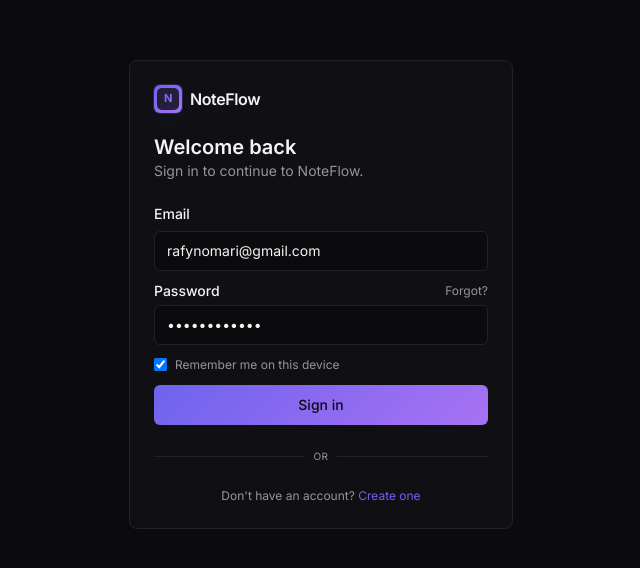
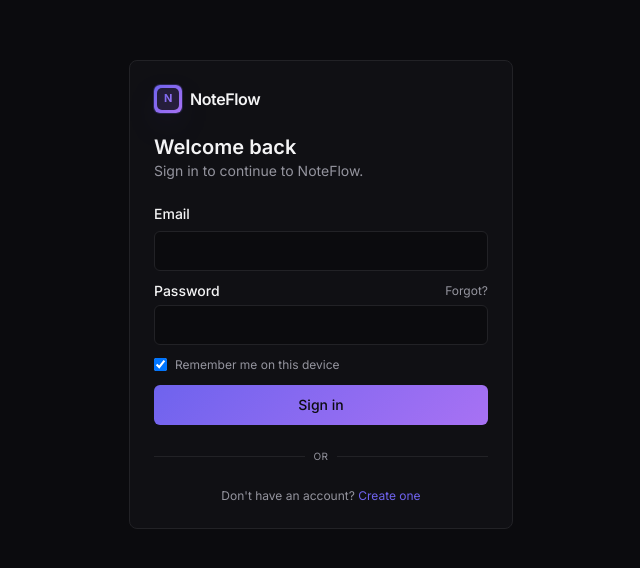
Before and after one commit to Rafy-Tho/Notiva, a React (Vite) app in the folder frontend/: page /login in a window 1280 px wide. Shown: the part 106-674 px from the top of the page, without its empty margins (319-959 px from the left). Built offline with nearby package versions, Linux system fonts and the light colour scheme; no server answers.

Commit message:
feat: clear default email and password fields in Login and Register pages

```diff
--- a/frontend/src/pages/auth/LoginPage.jsx
+++ b/frontend/src/pages/auth/LoginPage.jsx
@@ -14,8 +14,8 @@ export function LoginPage() {
   const navigate = useNavigate();
   const location = useLocation();
   const login = useAuthStore((s) => s.login);
-  const [email, setEmail] = useState("rafynomari@gmail.com");
-  const [password, setPassword] = useState("Password123!");
+  const [email, setEmail] = useState("");
+  const [password, setPassword] = useState("");
   const [remember, setRemember] = useState(true);
   const [loading, setLoading] = useState(false);
 
--- a/frontend/src/pages/auth/RegisterPage.jsx
+++ b/frontend/src/pages/auth/RegisterPage.jsx
@@ -13,7 +13,7 @@ export function RegisterPage() {
   const register = useAuthStore((s) => s.register);
   const [name, setName] = useState("");
   const [email, setEmail] = useState("");
-  const [password, setPassword] = useState("Password123!");
+  const [password, setPassword] = useState("");
   const [loading, setLoading] = useState(false);
 
   const submit = async (e) => {
```
